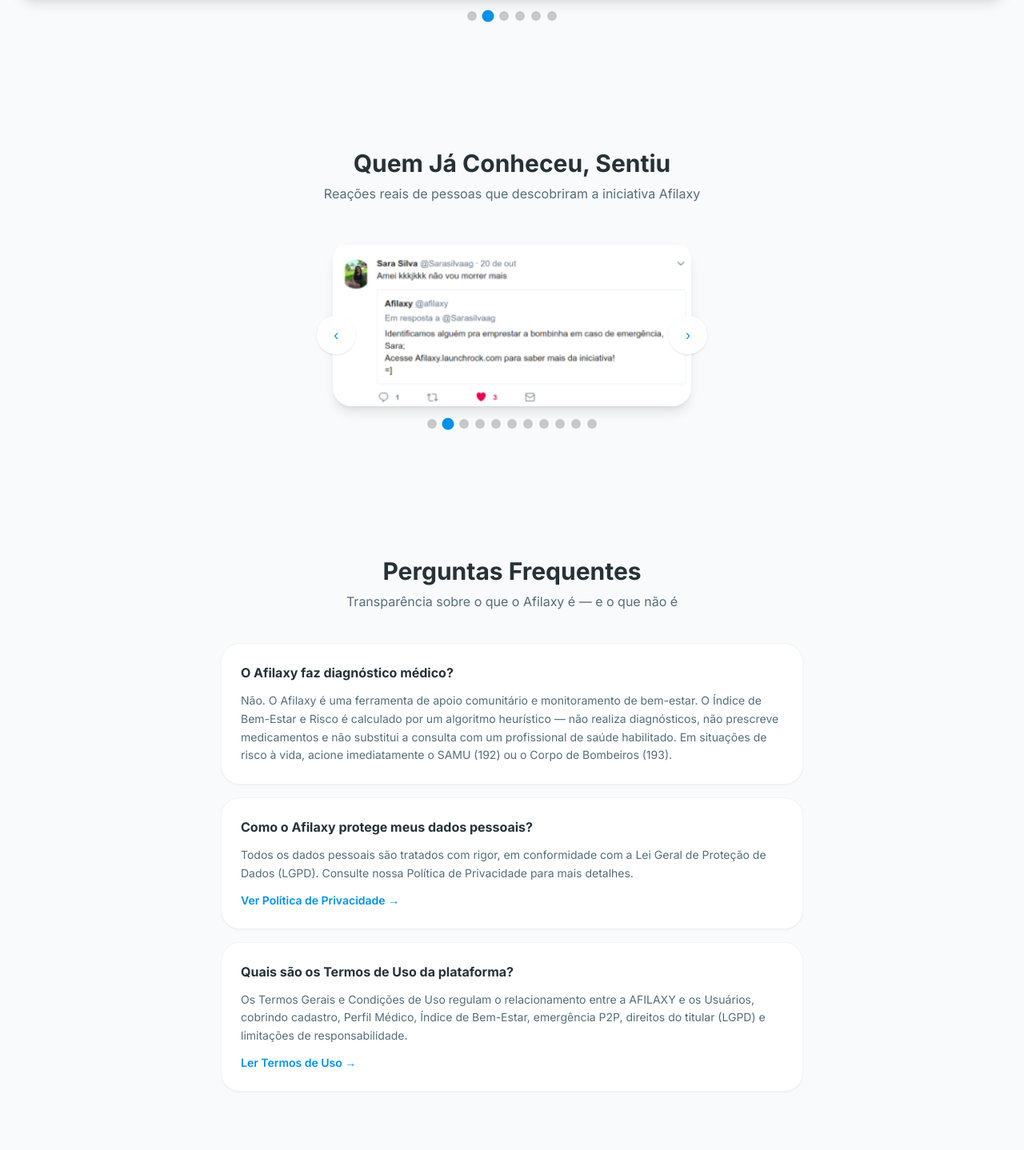
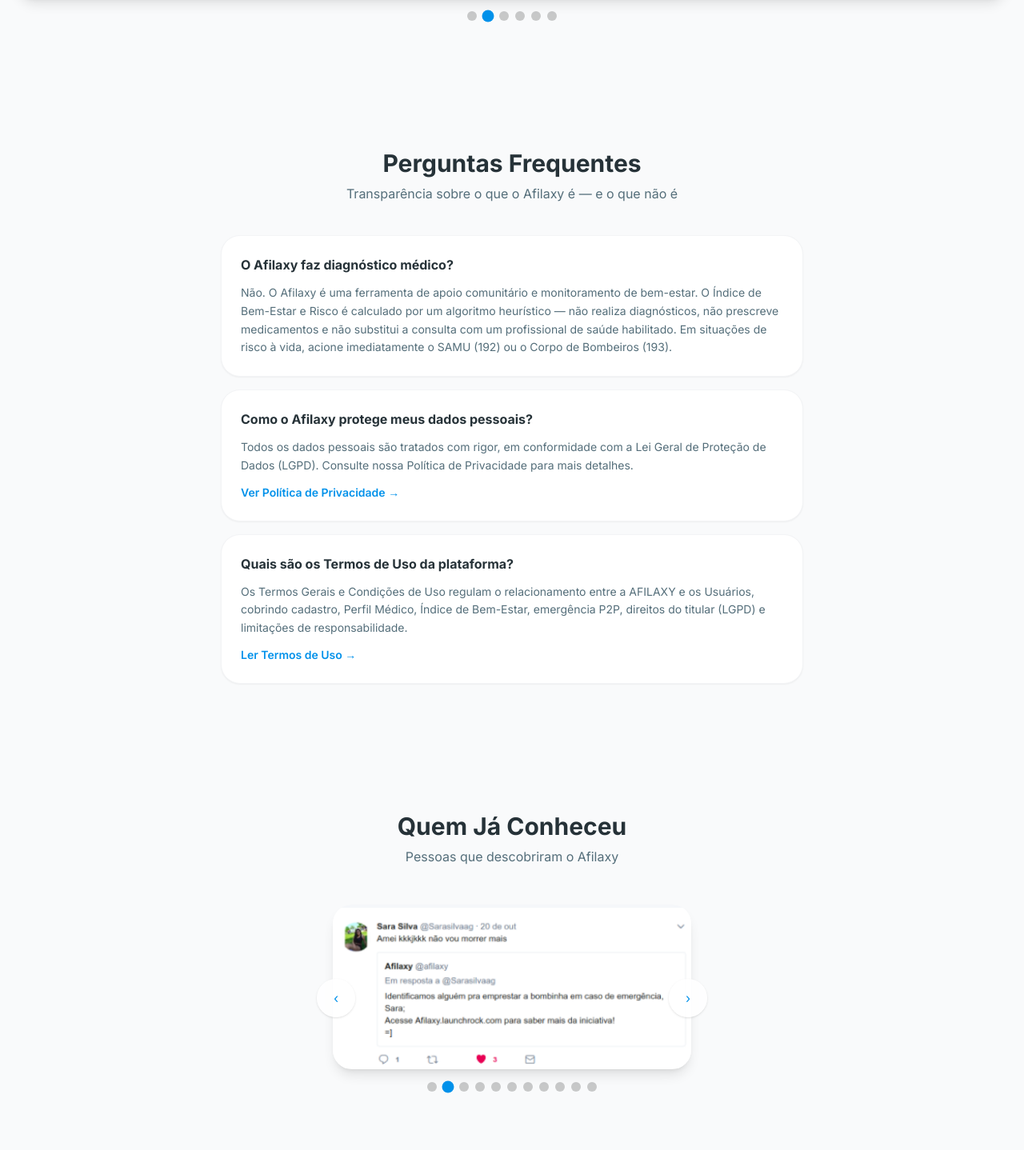
Before and after one commit to herb-sin/afilaxy-website, a React (Vite) app: page / in a window 1280 px wide. Shown: the part 3452-4890 px from the top of the page at 80% size. Built offline with nearby package versions, Linux system fonts and the light colour scheme; no server answers.

Commit message:
Adicionado carrossel com depoimentos, corrigido

```diff
--- a/src/pages/Home.tsx
+++ b/src/pages/Home.tsx
@@ -217,17 +217,6 @@
         </div>
       </section>
 
-      {/* Depoimentos */}
-      <section id="depoimentos" className="py-20">
-        <div className="mx-auto max-w-7xl px-5">
-          <div className="mb-12 text-center">
-            <h2 className="text-3xl font-bold text-secondary">Quem Já Conheceu, Sentiu</h2>
-            <p className="mt-2 text-muted">Reações reais de pessoas que descobriram a iniciativa Afilaxy</p>
-          </div>
-          <TestimonialCarousel images={testimonialImages} />
-        </div>
-      </section>
-
       {/* FAQ Regulatório */}
       <section id="faq" className="py-20">
         <div className="mx-auto max-w-3xl px-5">
@@ -248,6 +237,17 @@
               </div>
             ))}
           </div>
+        </div>
+      </section>
+
+      {/* Depoimentos */}
+      <section id="depoimentos" className="py-20">
+        <div className="mx-auto max-w-7xl px-5">
+          <div className="mb-12 text-center">
+            <h2 className="text-3xl font-bold text-secondary">Quem Já Conheceu</h2>
+            <p className="mt-2 text-muted">Pessoas que descobriram o Afilaxy</p>
+          </div>
+          <TestimonialCarousel images={testimonialImages} />
         </div>
       </section>
 
```
